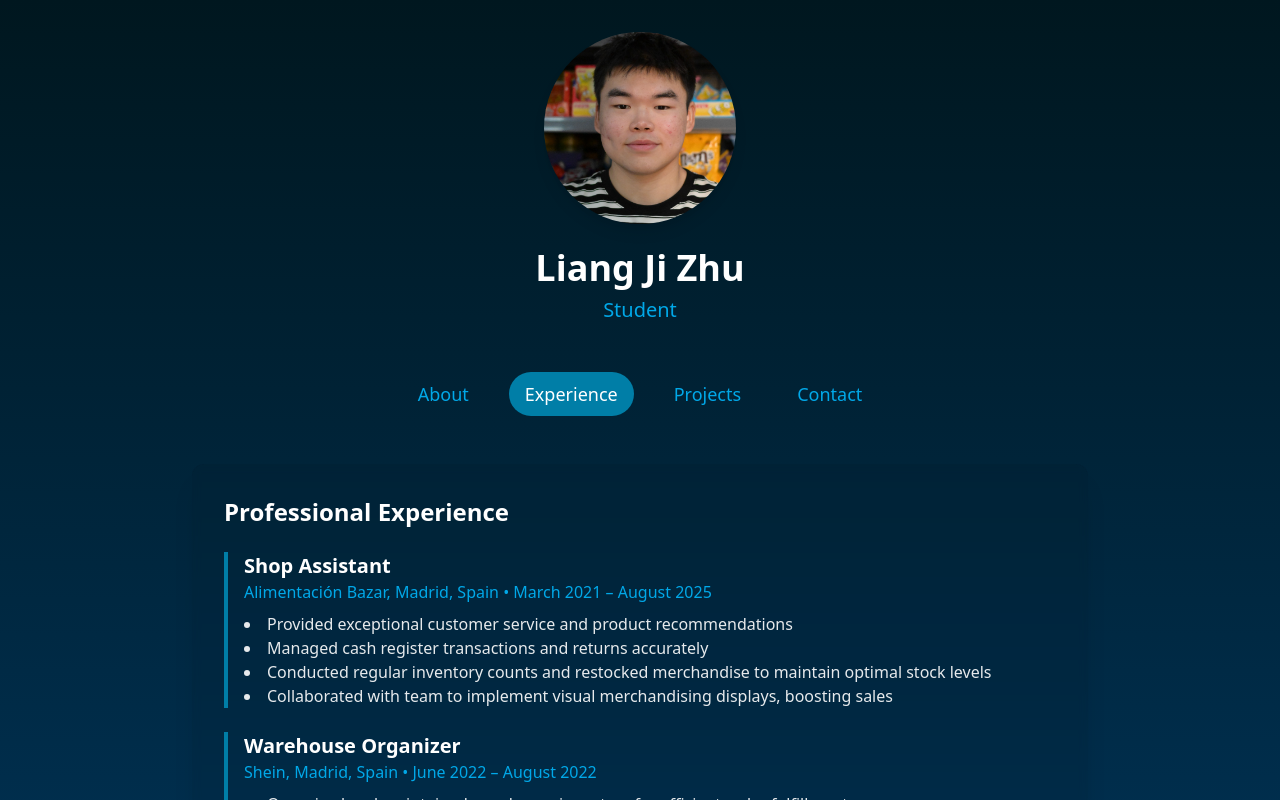
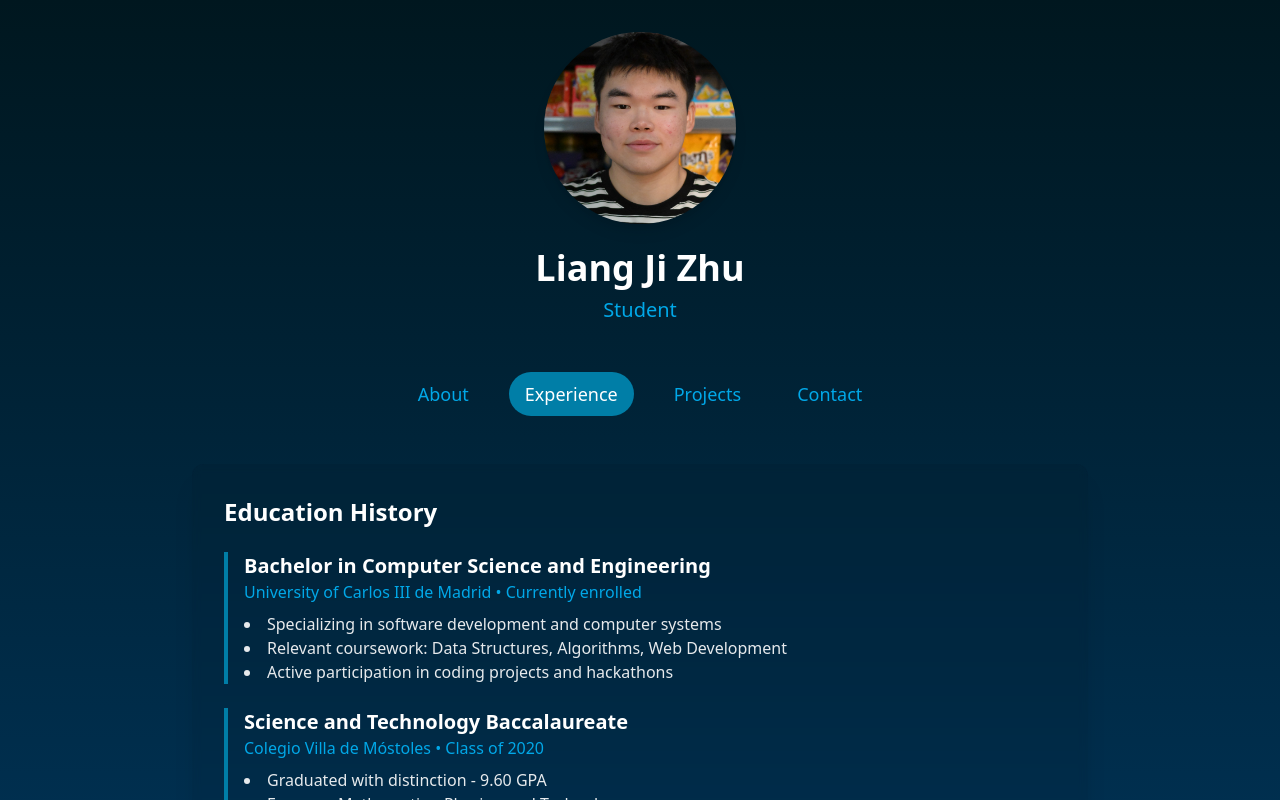
Before and after one commit to liangjizhu/liangjizhu.github.io, a Next.js app: page / in a window 1280 px wide. Both pictures are taken after a click on the button "Experience". Shown: the top 800 px of the page. Built offline with nearby package versions, Linux system fonts and the light colour scheme.

Commit message:
Update education and project sections in the portfolio homepage

```diff
--- a/pages/index.js
+++ b/pages/index.js
@@ -80,26 +80,24 @@ export default function Home() {
 
           {activeSection === 'experience' && (
             <div className="bg-primary-100/10 backdrop-blur-sm rounded-xl p-8 shadow-xl text-primary-50">
-              <h2 className="text-2xl font-bold mb-6">Professional Experience</h2>
+              <h2 className="text-2xl font-bold mb-6">Education History</h2>
               <div className="space-y-6">
                 <div className="border-l-4 border-primary-300 pl-4">
-                  <h3 className="text-xl font-semibold">Shop Assistant</h3>
-                  <p className="text-primary-400">Alimentación Bazar, Madrid, Spain • March 2021 – August 2025</p>
+                  <h3 className="text-xl font-semibold">Bachelor in Computer Science and Engineering</h3>
+                  <p className="text-primary-400">University of Carlos III de Madrid • Currently enrolled</p>
                   <ul className="mt-2 list-disc list-inside text-primary-50/90">
-                    <li>Provided exceptional customer service and product recommendations</li>
-                    <li>Managed cash register transactions and returns accurately</li>
-                    <li>Conducted regular inventory counts and restocked merchandise to maintain optimal stock levels</li>
-                    <li>Collaborated with team to implement visual merchandising displays, boosting sales</li>
+                    <li>Specializing in software development and computer systems</li>
+                    <li>Relevant coursework: Data Structures, Algorithms, Web Development</li>
+                    <li>Active participation in coding projects and hackathons</li>
                   </ul>
                 </div>
                 <div className="border-l-4 border-primary-300 pl-4">
-                  <h3 className="text-xl font-semibold">Warehouse Organizer</h3>
-                  <p className="text-primary-400">Shein, Madrid, Spain • June 2022 – August 2022</p>
+                  <h3 className="text-xl font-semibold">Science and Technology Baccalaureate</h3>
+                  <p className="text-primary-400">Colegio Villa de Móstoles • Class of 2020</p>
                   <ul className="mt-2 list-disc list-inside text-primary-50/90">
-                    <li>Organized and maintained warehouse inventory for efficient order fulfillment</li>
-                    <li>Processed incoming shipments and prepared outgoing orders accurately</li>
-                    <li>Updated and maintained inventory records using warehouse management software</li>
-                    <li>Assisted in optimizing warehouse layout and workflow to improve efficiency</li>
+                    <li>Graduated with distinction - 9.60 GPA</li>
+                    <li>Focus on Mathematics, Physics, and Technology</li>
+                    <li>Participated in science and technology competitions</li>
                   </ul>
                 </div>
               </div>
@@ -112,12 +110,47 @@ export default function Home() {
                 whileHover={{ scale: 1.02 }}
                 className="bg-primary-100/10 backdrop-blur-sm rounded-xl p-6 shadow-xl text-primary-50"
               >
-                <h3 className="text-xl font-bold mb-2">Project 1</h3>
-                <p className="text-primary-400 mb-4">Full Stack Application</p>
-                <p className="mb-4">Description of the project and your role in it.</p>
+                <h3 className="text-xl font-bold mb-2">Heurística</h3>
+                <p className="text-primary-400 mb-4">Python Project</p>
+                <p className="mb-4">Implementation of heuristic algorithms and problem-solving techniques.</p>
                 <div className="flex space-x-4">
-                  <a href="#" className="text-primary-300 hover:text-primary-400">View Project</a>
-                  <a href="#" className="text-primary-300 hover:text-primary-400">GitHub</a>
+                  <a href="https://github.com/liangjizhu/heuristica" className="text-primary-300 hover:text-primary-400">View on GitHub</a>
+                </div>
+              </motion.div>
+
+              <motion.div
+                whileHover={{ scale: 1.02 }}
+                className="bg-primary-100/10 backdrop-blur-sm rounded-xl p-6 shadow-xl text-primary-50"
+              >
+                <h3 className="text-xl font-bold mb-2">RISC-V Projects</h3>
+                <p className="text-primary-400 mb-4">Assembly Development</p>
+                <p className="mb-4">Collection of RISC-V assembly projects focusing on computer architecture fundamentals.</p>
+                <div className="flex space-x-4">
+                  <a href="https://github.com/liangjizhu/riscv" className="text-primary-300 hover:text-primary-400">View on GitHub</a>
+                </div>
+              </motion.div>
+
+              <motion.div
+                whileHover={{ scale: 1.02 }}
+                className="bg-primary-100/10 backdrop-blur-sm rounded-xl p-6 shadow-xl text-primary-50"
+              >
+                <h3 className="text-xl font-bold mb-2">Distributed Systems Labs</h3>
+                <p className="text-primary-400 mb-4">C Programming</p>
+                <p className="mb-4">Implementation of distributed systems concepts and network programming.</p>
+                <div className="flex space-x-4">
+                  <a href="https://github.com/liangjizhu/labs_sistemas_distribuidos" className="text-primary-300 hover:text-primary-400">View on GitHub</a>
+                </div>
+              </motion.div>
+
+              <motion.div
+                whileHover={{ scale: 1.02 }}
+                className="bg-primary-100/10 backdrop-blur-sm rounded-xl p-6 shadow-xl text-primary-50"
+              >
+                <h3 className="text-xl font-bold mb-2">Compiler Design</h3>
+                <p className="text-primary-400 mb-4">C Development</p>
+                <p className="mb-4">Implementation of compiler components and language processing techniques.</p>
+                <div className="flex space-x-4">
+                  <a href="https://github.com/100495680/Compiladores" className="text-primary-300 hover:text-primary-400">View on GitHub</a>
                 </div>
               </motion.div>
             </div>
```
